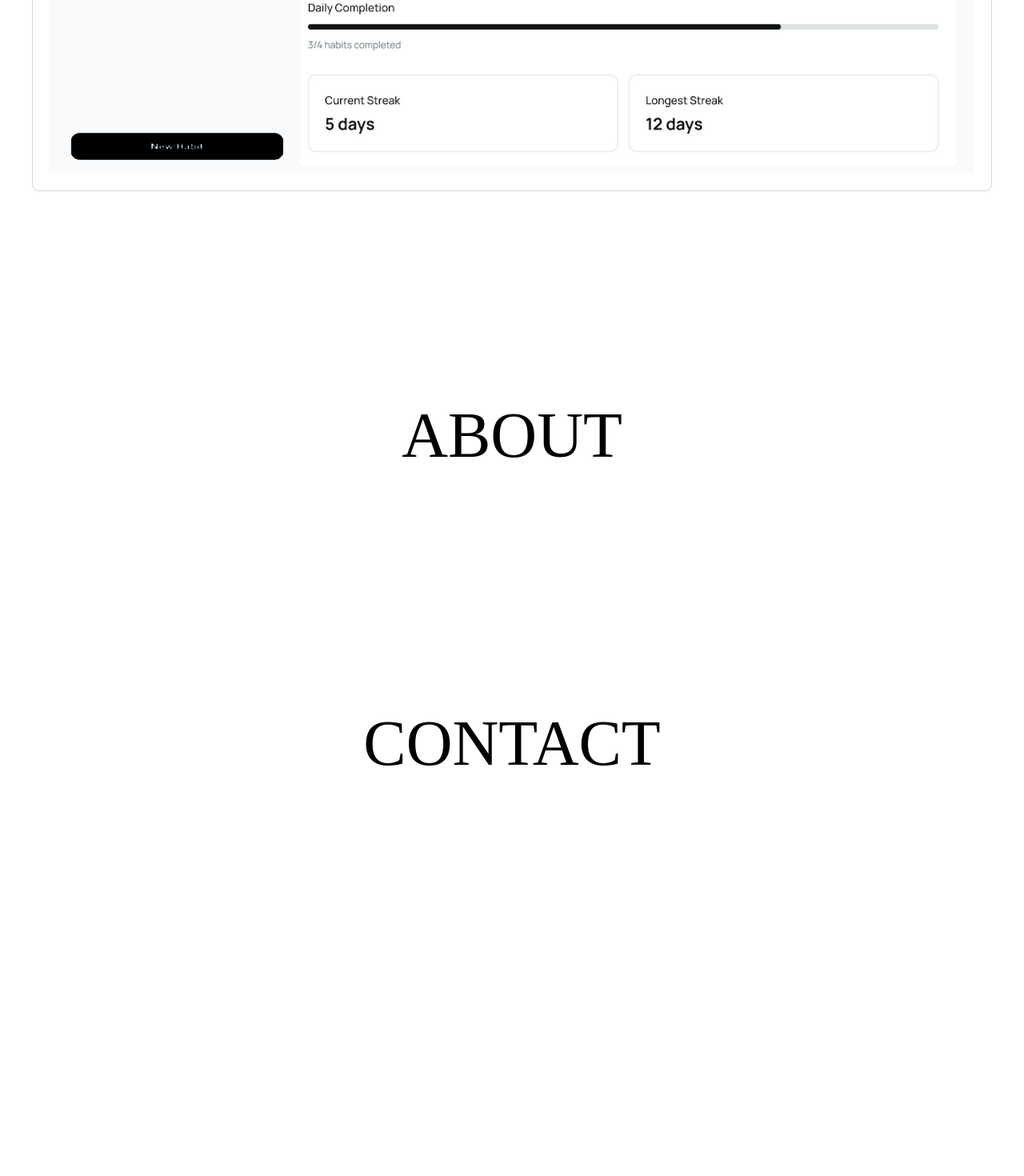
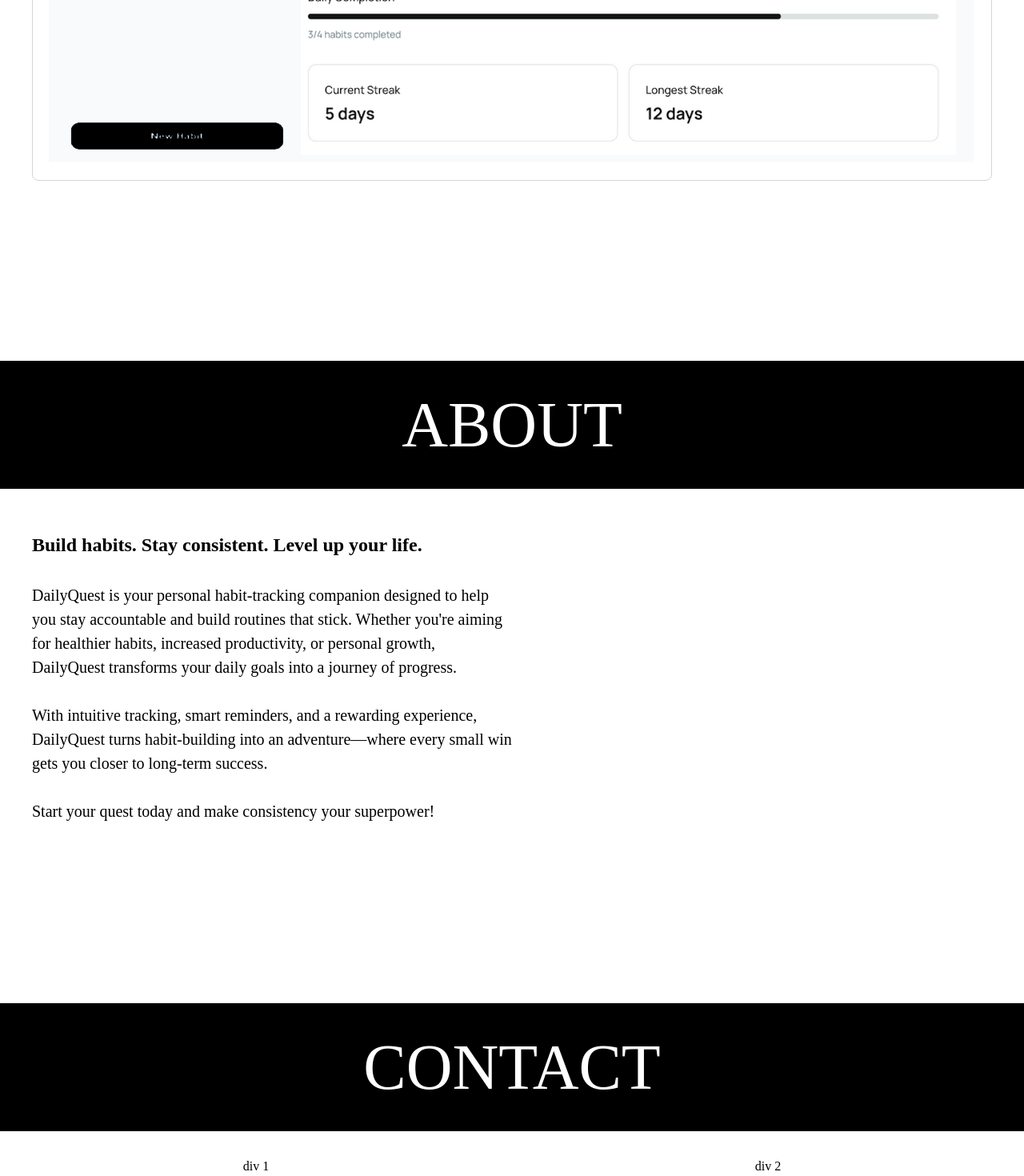
Before and after one commit to stanleypangg/DailyQuest, a React (Vite) app in the folder frontend/: page / in a window 1280 px wide. Shown: the part 1007-2477 px from the top of the page at 80% size. Before the commit the page ends 2016 px from the top, so only its background shows below. Built offline with nearby package versions, Linux system fonts and the light colour scheme.

Commit message:
added to about section

```diff
--- a/frontend/index.html
+++ b/frontend/index.html
@@ -1,5 +1,5 @@
 <!doctype html>
-<html lang="en">
+<html lang="en" class="scroll-smooth">
   <head>
     <meta charset="UTF-8" />
     <link rel="icon" type="image/svg+xml" href="/vite.svg" />
--- a/frontend/src/components/home/index.tsx
+++ b/frontend/src/components/home/index.tsx
@@ -3,35 +3,46 @@
 const index = () => {
   return (
     <div className="header" style={{ fontFamily: "JetBrains Mono" }}>
-      <nav className="sticky top-0 flex justify-between items-center px-[30px]">
-
+      <nav className="bg-white fixed top-0 w-full flex justify-between items-center px-[30px]">
         {/* Left-side navigation links */}
         <ul className="flex gap-[20px] list-none text-[16px] p-0 m-[30px] ml-[60px] items-center">
           <li>
-              <a href="/" ><img src="images\dailyquest logo.png" className="h-7 w-7"></img></a>
+            <a href="/">
+              <img src="images\dailyquest logo.png" className="h-7 w-7"></img>
+            </a>
           </li>
           <li>
-              <a href="/" className="hover:underline">Home</a>
+            <a href="#front" className="hover:underline">
+              Home
+            </a>
           </li>
           <li>
-              <a href="/about" className="hover:underline">About</a>
+            <a href="#about" className="hover:underline">
+              About
+            </a>
           </li>
           <li>
-              <a href="/contact" className="hover:underline">Contact</a>
+            <a href="#contact" className="hover:underline">
+              Contact
+            </a>
           </li>
         </ul>
 
         {/* Right-side navigation links */}
         <div>
-            <button className="px-4 py-2 text-[16px] hover:underline">Sign In</button>
+          <button className="px-4 py-2 text-[16px] hover:underline">
+            Sign In
+          </button>
         </div>
       </nav>
 
       <div className="container max-w-[1920px] h-screen m-0 p-0">
         <div className="flex flex-col justify-center gap-5">
-
           {/* Header text */}
-          <div className="homeText w-fit mx-auto p-5 text-[80px] text-center mt-[225px]">
+          <div
+            id="front"
+            className="homeText w-fit mx-auto p-5 text-[80px] text-center mt-[300px]"
+          >
             Welcome to <span className="font-extrabold">DailyQuest</span>.
           </div>
         </div>
@@ -45,14 +56,47 @@
 
           {/* Dashboard image */}
           <section className="text-left max-w-[1200px] mx-auto p-5 border border-gray-300 rounded-lg mt-5">
-            <img src='images\dailyquest.png'></img>
+            <img src="images\dailyquest.png"></img>
           </section>
         </div>
-        <div className="w-fit mx-auto p-5 text-[80px] text-center mt-[225px]">
+        {/* About Section */}
+        <div id="about" className="flex flex-col justify-center gap-5 items-center">
+          <div className="bg-black text-white w-full mx-auto p-5 text-[80px] text-center mt-[225px]">
             ABOUT
           </div>
-        <div className="w-fit mx-auto p-5 text-[80px] text-center mt-[225px]">
+          <div id='row' className="flex justify-between flex-wrap mt-8">
+            <div id='aboutCol1' className="max-w-[1200px] text-[20px] w-1/2">
+              <span className="font-extrabold text-[24px]">Build habits. Stay consistent. Level up your life.</span> <br></br>
+              <br></br>
+              DailyQuest is your personal habit-tracking companion designed to help you stay
+              accountable and build routines that stick. Whether you're aiming for
+              healthier habits, increased productivity, or personal growth,
+              DailyQuest transforms your daily goals into a journey of progress. <br></br>
+              <br></br>
+              With intuitive tracking, smart reminders, and a rewarding
+              experience, DailyQuest turns habit-building into an adventure—where
+              every small win gets you closer to long-term success.  <br></br>
+              <br></br>
+              Start your quest today and make consistency your superpower!
+            </div>
+            <div id='aboutCol2' className="w-1/2">
+
+            </div>
+          </div>
+        </div>
+        {/* Contact Section */}
+        <div id="contact" className="flex flex-col justify-center gap-5 items-center">
+          <div className=" bg-black text-white w-full mx-auto p-5 text-[80px] text-center mt-[225px]">
             CONTACT
+          </div>
+        </div>
+        <div id='row' className="flex justify-between flex-wrap mt-8">
+          <div id="contactCol1" className="w-1/2 text-center">
+            div 1
+          </div>
+          <div id="contactCol2" className="w-1/2 text-center">
+            div 2
+          </div>
         </div>
       </div>
     </div>
```
Lines whose indentation alone changed are shown as unchanged.
